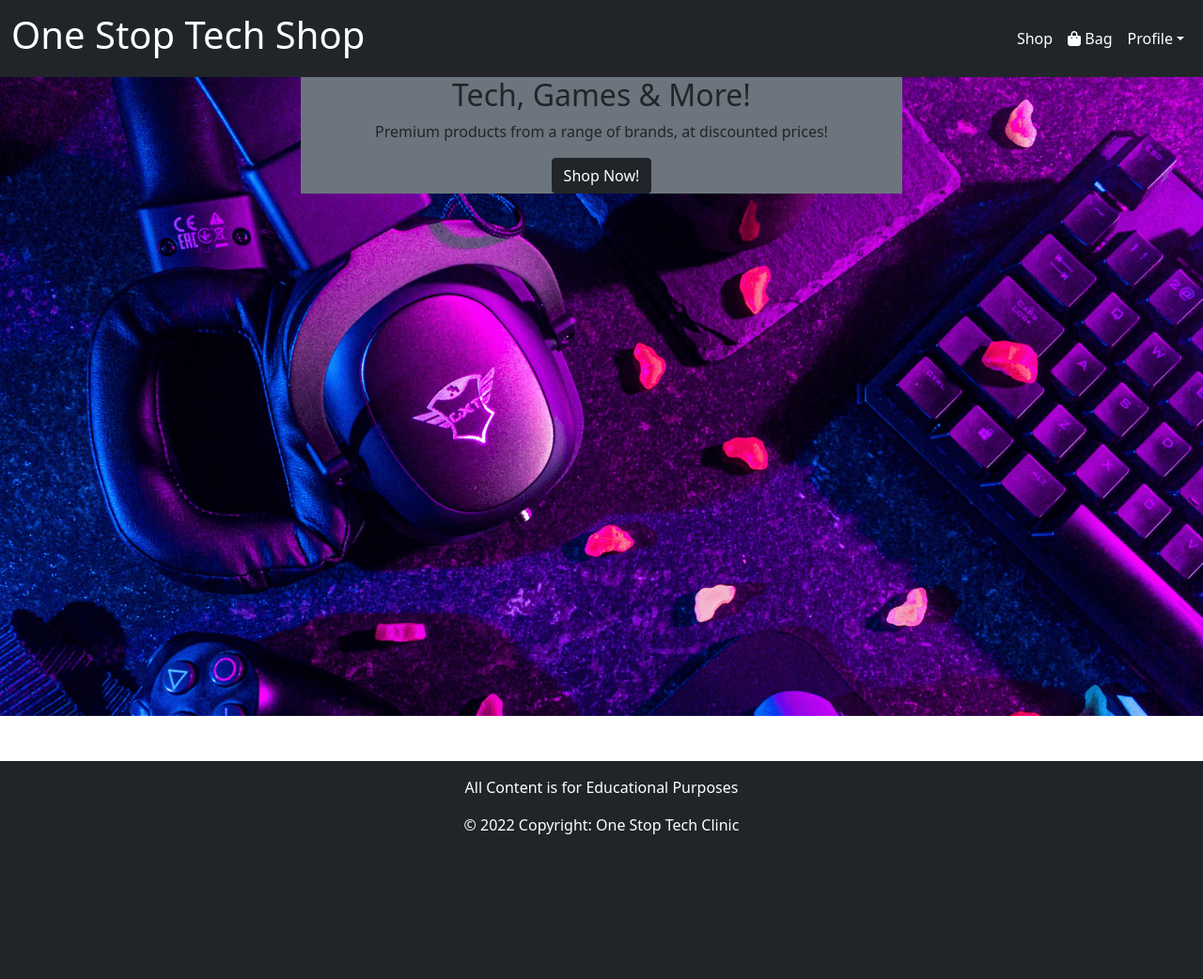
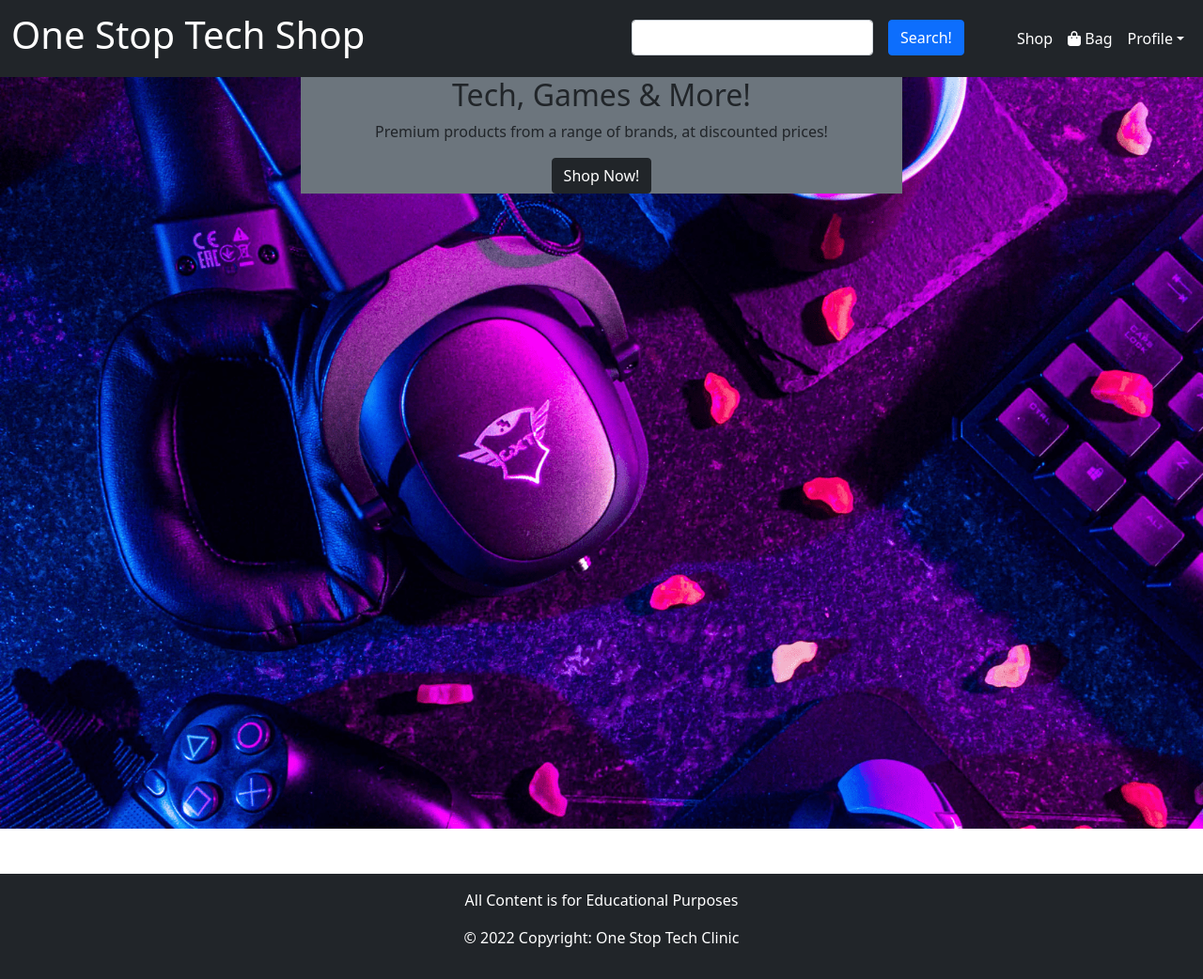
Before and after one commit to masomj/OneStopTechShop, a Django app: page / in a window 1280 px wide. Shown: the whole page at 94% size. Before the commit the page ends 888 px from the top, so only its background shows below. Run offline with Django 4.2, Linux system fonts and the light colour scheme; some libraries are stand-ins or nearby versions.

Commit message:
completed search products functionality

```diff
--- a/requirements.txt
+++ b/requirements.txt
@@ -16,7 +16,7 @@ Flask==2.1.2
 Flask-SQLAlchemy==2.5.1
 google-auth==2.6.6
 google-auth-oauthlib==0.5.1
-greenlet==1.1.2
+greenlet==1.1.0
 gspread==5.3.2
 idna==3.3
 itsdangerous==2.1.2
@@ -25,7 +25,8 @@ MarkupSafe==2.1.1
 oauthlib==3.2.0
 Pillow==9.2.0
 platformdirs==2.5.2
-
+psycopg2==2.9.3
+psycopg2-binary==2.9.3
 pyasn1==0.4.8
 pyasn1-modules==0.2.8
 pycodestyle==2.9.1
--- a/home/static/css/style.css
+++ b/static/css/style.css
@@ -1,13 +1,11 @@
 .image{
   background-image: url("/static/OneStopTechShopBackground.png");
   background-size: cover;
-  height: 85vh;
+  height: 100vh;
 }
 
 body{
-
   text-align:center;
   display:grid;
-  min-height:100vh;
 
 }
--- a/templates/base.html
+++ b/templates/base.html
@@ -27,12 +27,25 @@
 
                 <div class="collapse navbar-collapse justify-content-end" id="navbarContent">
                     <ul class="navbar-nav mb-2 mb-lg-0">
+                        <li class="nav-item me-5">
+                            <div class="row g-3 align-items-center">
+                                <div class="col-auto">
+                                    <input type="text" id="query" class="form-control" aria-describedby="Searchproducts">
+                                  </div>
+                                  <div class="col-auto">
+                                    <span id="search" class="form-text">
+                                      <button id="querySubmit" type="submit" class="btn btn-primary">Search!</button>
+                                    </span>
+                                  </div>
+                        </div>
+                        </li>
                         <li class="nav-item">
                             <a class="nav-link active text-white" href="{%url 'products'%}">Shop</a>
                         </li>
                         <li class="nav-item">
                             <a class="nav-link text-white" href="#"><i class="fa fa-shopping-bag" aria-hidden="true"></i> Bag</a>
                         </li>
+
                     </ul>
                     <ul class="navbar-nav">
                         <li class="nav-item dropdown">
@@ -66,7 +79,19 @@
     </footer>
 </body>
 
+<script>
+    $('#querySubmit').click(function () {
+        var q = $('#query');
+        var url = new URL(window.location);
+        productURL = new URL('/products/', url)
+        var query = q.val();
+        if (query != ""){
 
+            productURL.searchParams.set("query",query)
+            window.location.replace(productURL)
+        }
+    } )
+</script>
 
 
 
```
Also changed, not shown: products/templates/products.html (+0 -12 lines), products/views.py (+13 -1 lines), static/OneStopTechShopBackground.png (renamed from home/static/OneStopTechShopBackground.png).
